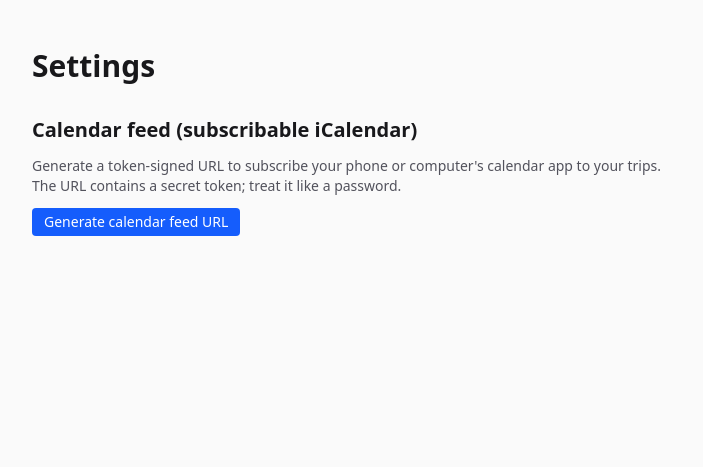
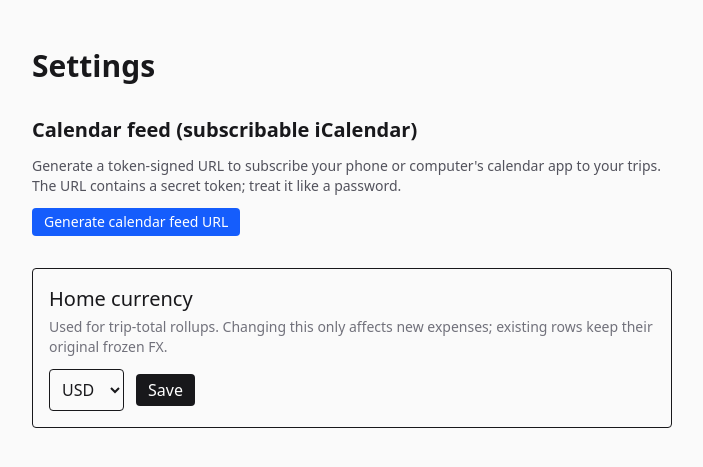
Before and after one commit to owine/trip-tracker, a FastAPI app: template src/trip_tracker/templates/settings/page.html in a window 1280 px wide. Shown: the top 467 px of the page, without its empty margins (288-991 px from the left). Run offline with FastAPI, Linux system fonts and the light colour scheme; the template is opened without the code that fills it, so the values that code supplies are empty; style sheets or scripts are compiled from the project's sources; parts of the project's set-up code (start-up, migrations or seed data) failed here and were passed over; some libraries are stand-ins or nearby versions.

Commit message:
feat(expenses): home_currency dropdown on settings + wire into award form defaults

```diff
--- a/src/trip_tracker/templates/segments/_award_section.html
+++ b/src/trip_tracker/templates/segments/_award_section.html
@@ -69,7 +69,7 @@
       <input class="mt-1 w-full rounded border p-2"
              name="award_cash_copay_currency"
              maxlength="3"
-             value="{{ existing_award.cash_copay_currency if existing_award else 'USD' }}">
+             value="{{ existing_award.cash_copay_currency if existing_award else (user.home_currency or 'USD') }}">
     </label>
     <label class="block text-sm">
       Cash equivalent (minor, optional)
@@ -85,7 +85,7 @@
       <input class="mt-1 w-full rounded border p-2"
              name="award_cash_equivalent_currency"
              maxlength="3"
-             value="{{ existing_award.cash_equivalent_currency if existing_award else 'USD' }}">
+             value="{{ existing_award.cash_equivalent_currency if existing_award else (user.home_currency or 'USD') }}">
     </label>
     {% if existing_award %}
       <label class="col-span-2 mt-2 text-sm text-red-600">
--- a/src/trip_tracker/templates/settings/page.html
+++ b/src/trip_tracker/templates/settings/page.html
@@ -11,6 +11,16 @@
         Google Calendar: <em>Other calendars → + → From URL</em>.
         Outlook: paste the <code>https://</code> URL directly (do not use <code>webcal://</code>).
       </p>
+    </div>
+  {% endif %}
+  {% if flash and flash.kind == "home_currency_saved" %}
+    <div class="mt-6 rounded border border-green-300 bg-green-50 p-4 dark:border-green-800 dark:bg-green-950">
+      <p class="font-semibold">Home currency updated to {{ flash.code }}</p>
+    </div>
+  {% endif %}
+  {% if flash and flash.kind == "home_currency_invalid" %}
+    <div class="mt-6 rounded border border-red-300 bg-red-50 p-4 dark:border-red-800 dark:bg-red-950">
+      <p class="font-semibold text-red-700 dark:text-red-300">Invalid currency code. Please enter a 3-letter ISO code.</p>
     </div>
   {% endif %}
   <section class="mt-8 space-y-3">
@@ -39,4 +49,23 @@
       </form>
     {% endif %}
   </section>
+  <section class="mt-8 rounded border p-4">
+    <h2 class="text-xl font-medium">Home currency</h2>
+    <p class="mt-1 text-sm text-zinc-500">
+      Used for trip-total rollups. Changing this only affects new expenses;
+      existing rows keep their original frozen FX.
+    </p>
+    <form method="post"
+          action="/settings/home_currency"
+          class="mt-3 flex items-center gap-3">
+      <select class="rounded border p-2" name="home_currency">
+        {% for code in ["USD", "EUR", "GBP", "CAD", "AUD", "JPY", "CHF", "CNY",
+          "INR", "MXN", "BRL", "SGD", "HKD", "NOK", "SEK", "DKK"] %}
+          <option value="{{ code }}"
+                  {% if user.home_currency == code %}selected{% endif %}>{{ code }}</option>
+        {% endfor %}
+      </select>
+      <button class="rounded bg-zinc-900 px-3 py-1 text-white dark:bg-zinc-100 dark:text-zinc-900">Save</button>
+    </form>
+  </section>
 {% endblock %}
```
Also changed, not shown: src/trip_tracker/routes/settings.py (+21 -1 lines), tests/test_routes_settings_home_currency.py (added, +124 -0 lines).
